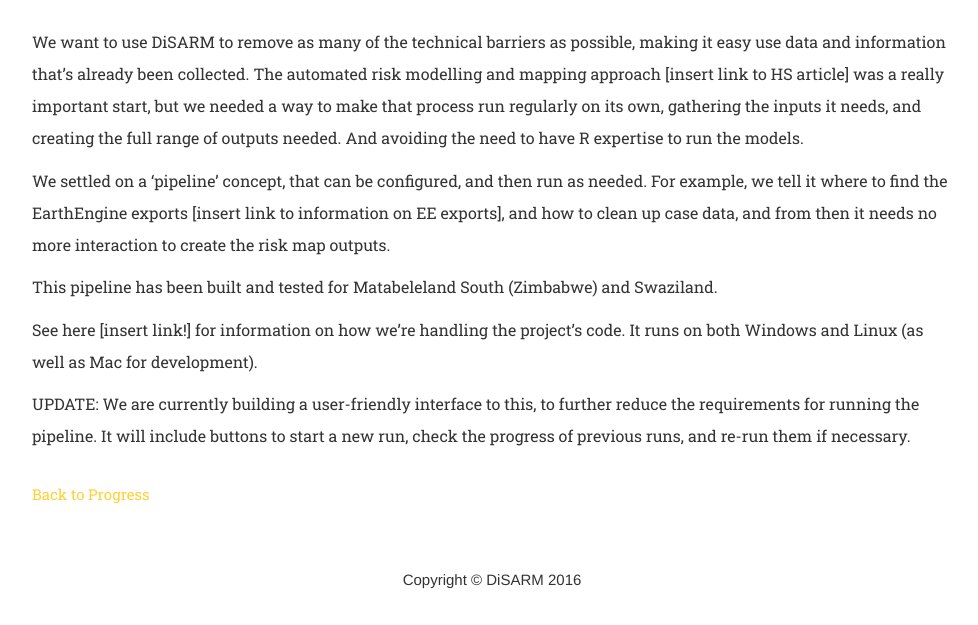
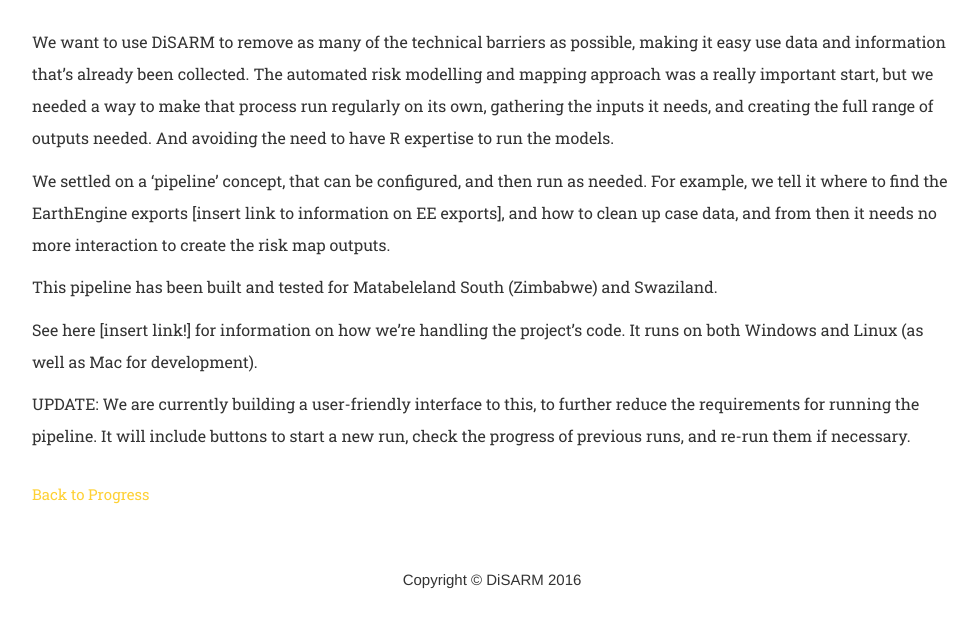
Before and after one commit to disarm-platform/disarm-website, a Jekyll site: the page built from _progress_updates/2016-06-03-built-first-version-of-the-'pipeline'.md, in a window 1280 px wide and 900 px high, scrolled down 509 px, cut to the strip 275-900 px from the top of the window. Shown: the whole strip, without its empty margins (148-1126 px from the left). Built offline with Jekyll 4.4.1, drawn with Linux system fonts in a browser that asks for light colours; some web fonts are replaced.

Commit message:
Updated 2016-06-03-built-first-version-of-the-'pipeline'.md

```diff
--- a/_progress_updates/2016-06-03-built-first-version-of-the-'pipeline'.md
+++ b/_progress_updates/2016-06-03-built-first-version-of-the-'pipeline'.md
@@ -6,7 +6,7 @@
 published: true
 ---
 
-We want to use DiSARM to remove as many of the technical barriers as possible, making it easy use data and information that’s already been collected. The automated risk modelling and mapping approach [insert link to HS article] was a really important start, but we needed a way to make that process run regularly on its own, gathering the inputs it needs, and creating the full range of outputs needed. And avoiding the need to have R expertise to run the models.
+We want to use DiSARM to remove as many of the technical barriers as possible, making it easy use data and information that’s already been collected. The automated risk modelling and mapping approach was a really important start, but we needed a way to make that process run regularly on its own, gathering the inputs it needs, and creating the full range of outputs needed. And avoiding the need to have R expertise to run the models.
 
 We settled on a ‘pipeline’ concept, that can be configured, and then run as needed. For example, we tell it where to find the EarthEngine exports [insert link to information on EE exports], and how to clean up case data, and from then it needs no more interaction to create the risk map outputs.
 
```
